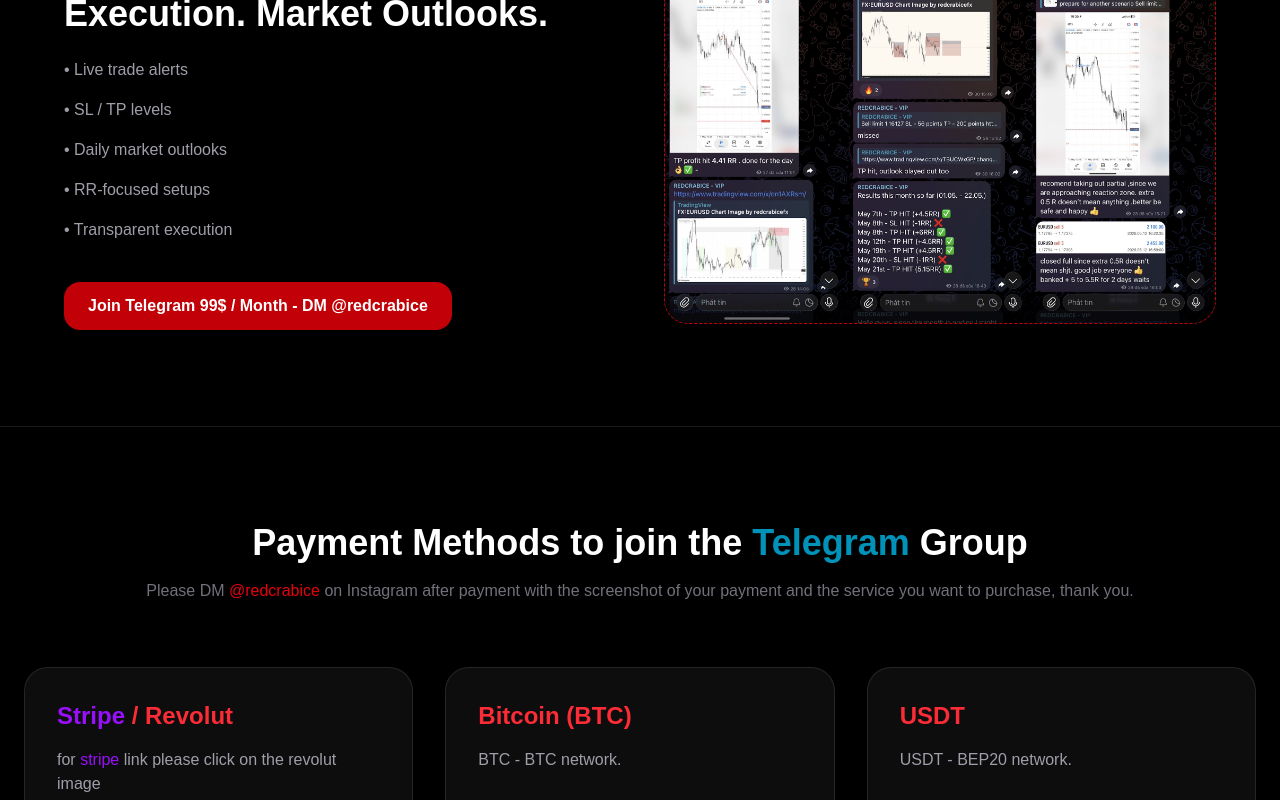
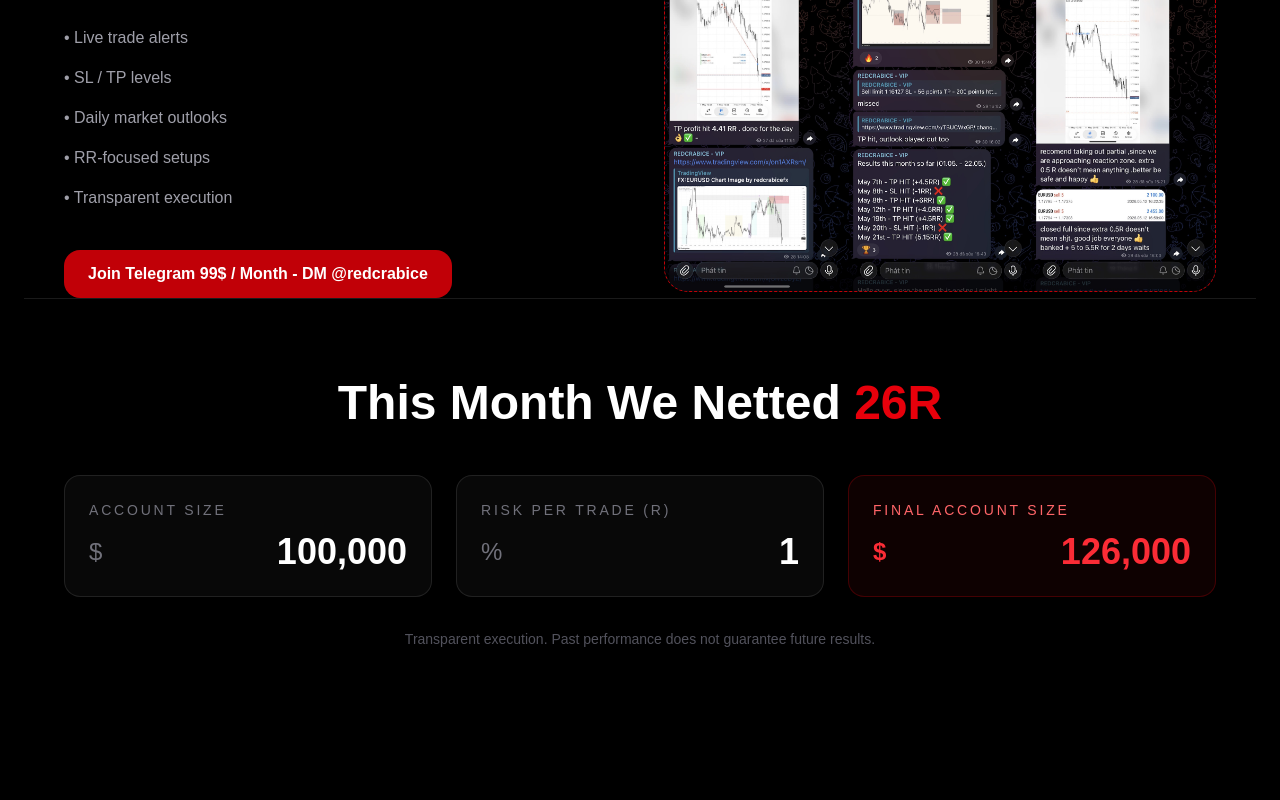
Before and after one commit to redcrabicefx/redcrabice-website, a Next.js app: page / in a window 1280 px wide. Shown: the part 2000-2800 px from the top of the page. Built offline with nearby package versions, Linux system fonts and the light colour scheme.

Commit message:
added logo and calculator

```diff
--- a/app/globals.css
+++ b/app/globals.css
@@ -28,3 +28,20 @@
 body {
   scroll-behavior: smooth;
 }
+@keyframes float {
+  0% {
+    transform: translateY(0px);
+  }
+
+  50% {
+    transform: translateY(-10px);
+  }
+
+  100% {
+    transform: translateY(0px);
+  }
+}
+
+.animate-float {
+  animation: float 4s ease-in-out infinite;
+}
--- a/app/page.tsx
+++ b/app/page.tsx
@@ -70,7 +70,21 @@
       </nav>
 
       {/* Hero */}
-      <section className="min-h-[90vh] flex flex-col items-center justify-center text-center px-6">
+      <section className="min-h-[90vh] flex flex-col items-center justify-center text-center px-6 -mt-8">
+
+
+         <div className="relative w-72 md:w-[500px] mb-8 animate-float">
+  <img
+    src="/logo-symbol.png"
+    alt="Structure"
+    className="w-full opacity-80"
+  />
+
+  <div className="absolute inset-0 pointer-events-none">
+    <div className="moving-dot"></div>
+  </div>
+</div>
+
         <p className="uppercase tracking-[0.4em] text-red-500 mb-4 text-sm">
           Disciplined • Patience • Execution
         </p>
@@ -163,6 +177,12 @@
       </section>
 
       {/* Signal Group */}
+
+
+
+
+
+
       <section id="signals" className="px-6 py-24 border-t border-white/10">
         <div className="max-w-6xl mx-auto grid md:grid-cols-2 gap-6 md:gap-12 items-center">
           <div>
@@ -216,6 +236,75 @@
     />
   </div>)}
         </div>
+
+<section className="px-6 py-20 border-t border-white/10">
+  <div className="max-w-6xl mx-auto">
+
+    <h2 className="text-3xl md:text-5xl font-black text-center mb-12">
+      This Month We Netted <span className="text-red-600">26R</span>
+    </h2>
+
+    <div className="grid md:grid-cols-3 gap-6">
+
+      {/* Account Size */}
+      <div className="bg-white/[0.03] border border-white/10 rounded-2xl p-6">
+        <p className="text-zinc-500 text-sm mb-3 uppercase tracking-[0.2em]">
+          Account Size
+        </p>
+
+        <div className="flex items-center justify-between">
+          <span className="text-zinc-500 text-2xl">$</span>
+
+          <h3 className="text-4xl font-black">
+            100,000
+          </h3>
+        </div>
+      </div>
+
+      {/* Risk Per Trade */}
+      <div className="bg-white/[0.03] border border-white/10 rounded-2xl p-6">
+        <p className="text-zinc-500 text-sm mb-3 uppercase tracking-[0.2em]">
+          Risk Per Trade (R)
+        </p>
+
+        <div className="flex items-center justify-between">
+          <span className="text-zinc-500 text-2xl">
+            %
+          </span>
+          <h3 className="text-4xl font-black">
+            1
+          </h3>
+
+
+        </div>
+      </div>
+
+      {/* Final Account */}
+      <div className="bg-red-950/20 border border-red-700/30 rounded-2xl p-6">
+  <p className="text-red-400 text-sm mb-3 uppercase tracking-[0.2em]">
+    Final Account Size
+  </p>
+
+  <div className="flex items-center justify-between">
+    <span className="text-red-500 text-2xl font-bold">$</span>
+
+    <h3 className="text-4xl font-black text-red-500">
+      126,000
+    </h3>
+  </div>
+</div>
+
+    </div>
+
+    <p className="text-zinc-600 text-sm text-center mt-8">
+      Transparent execution. Past performance does not guarantee future results.
+    </p>
+
+  </div>
+</section>
+
+
+
       </section>
 
       {/* Payments */}
```
Also changed, not shown: public/logo-symbol.png (added).
